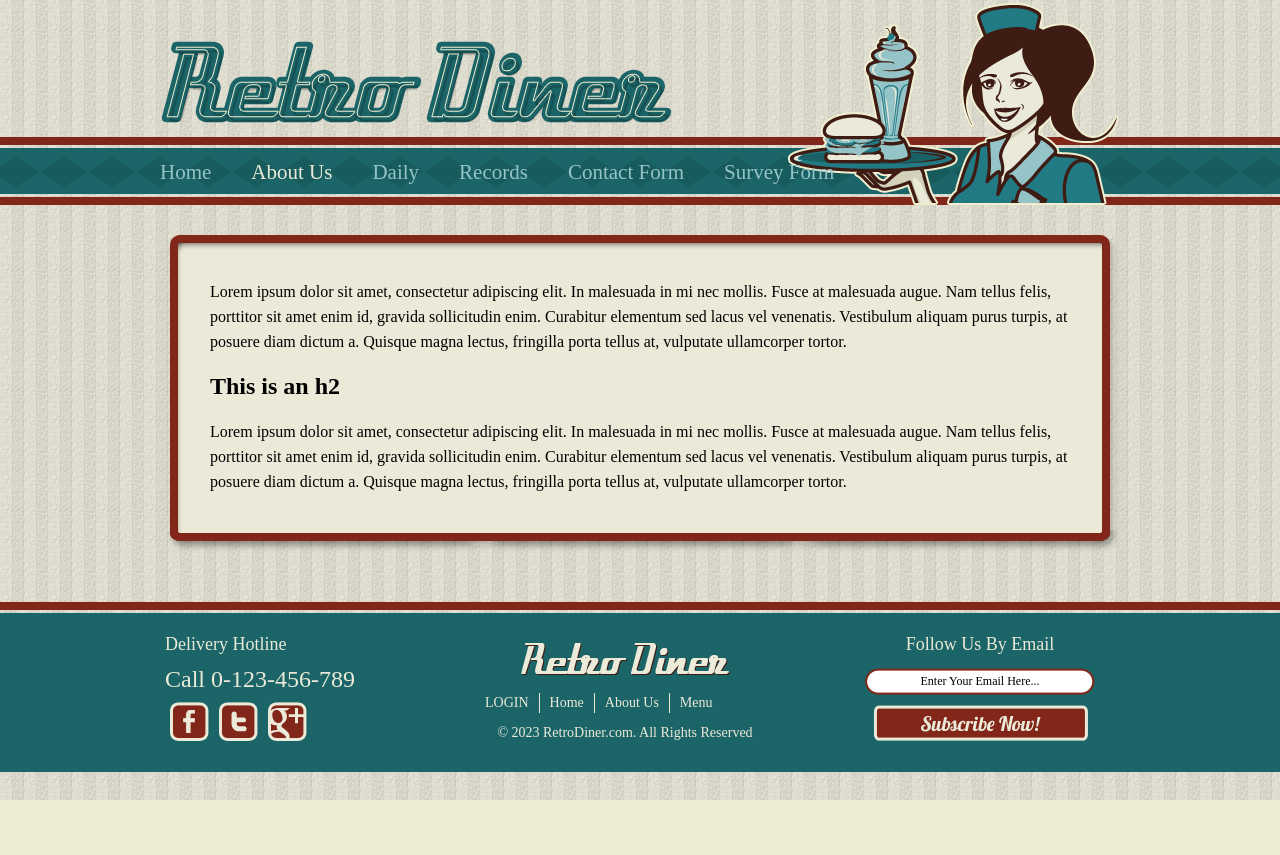
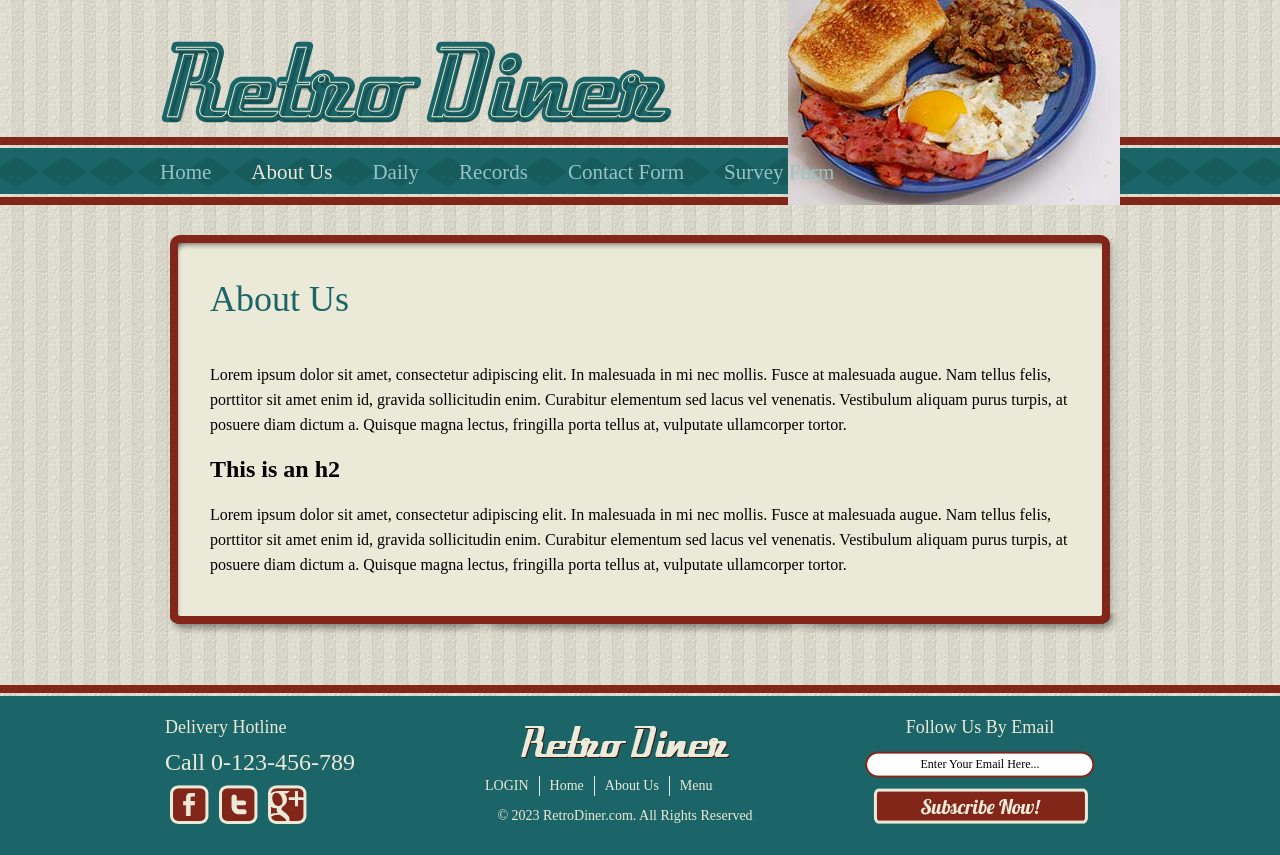
Before and after one commit to ameyers89/itc240-fl15-retro, a PHP site: page /about.php in a window 1280 px wide. Before the commit the page ends 800 px from the top, so only its background shows below. Run offline with PHP 8.4, Linux system fonts and the light colour scheme; some web fonts are replaced.

Commit message:
add short tags to header.php file and deleted line 45 in config file to erase errors

```diff
--- a/header.php
+++ b/header.php
@@ -1,7 +1,7 @@
 <!DOCTYPE html>
 <!-- Website template by freewebsitetemplates.com -->
 <head>
-	<title>template about</title>
+	<title><?=$title?></title>
 	<meta charset="utf-8">
 	<link href="css/style.css" rel="stylesheet" type="text/css">
 </head>
@@ -9,7 +9,7 @@
 	<div id="header">
 		<div>
 			<a href="index.html"><img class="logo" src="images/logo.png" width="513" height="84" alt="" title=""></a>
-			<a href="index.html"><img  src="images/waitress.png" width="332" height="205" alt="" title=""></a>
+			<a href="index.html"><img  src="images/<?=$headerPic?>" width="332" height="205" alt="" title=""></a>
 			<ul class="navigation">
                 //<?=makeLinks($nav1)?>
 
@@ -35,4 +35,5 @@
 		<div id="content">
 			<div>
 				<div>
+                    <h1><?=$pageID?></h1>
                     <!--header ends here-->
--- a/includes/config.php
+++ b/includes/config.php
@@ -42,11 +42,14 @@ define('INCLUDE_PATH', PHYSICAL_PATH . 'includes/'); # Path to PHP include files
 define('ADMIN_PATH', VIRTUAL_PATH); # Could change to sub folder
 
 ob_start();  #buffers our page to be prevent header errors. Call before INC files or ANY html!
-header("Cache-Control: no-cache");header("Expires: -1");#Helps stop browser & proxy caching
+
+//deleting the following cleared 2 errors on daily, about us, home page
+//header("Cache-Control: no-cache");header("Expires: -1");#Helps stop browser & proxy caching
 
 # END BOOTSTRAP CODE, START SITE SPECIFIC DATA ---------------------------
 
 //this allows us to add unique info to our pages
+
 switch(THIS_PAGE)
 {
 	 case "index.php":
--- a/includes/header.php
+++ b/includes/header.php
@@ -10,7 +10,7 @@
 	<div id="header">
 		<div>
 			<a href="index.html"><img class="logo" src="images/logo.png" width="513" height="84" alt="" title=""></a>
-			<a href="index.html"><img  src="images/waitress.png" width="332" height="205" alt="" title=""></a>
+			<a href="index.html"><img  src="images/<?=$headerPic?>" width="332" height="205" alt="" title=""></a>
 			<ul class="navigation">
                 <?=makeLinks($nav1,'<li>','</li>','<li class="active">')?>
                 <!--
@@ -37,5 +37,6 @@
 		<div id="content">
 			<div>
 				<div>
+                    <h1><?=$pageID?></h1>
                     <?=showFeedback()?>
                     <!-- header ends here -->
```
